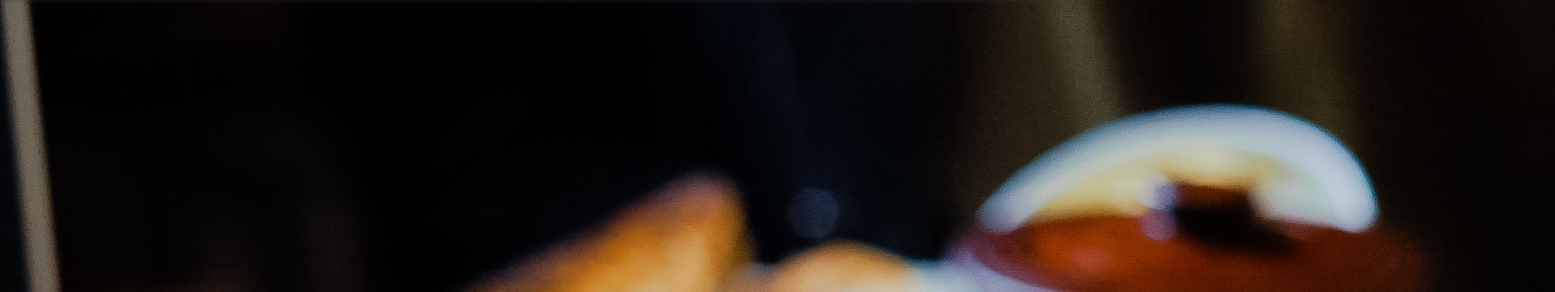
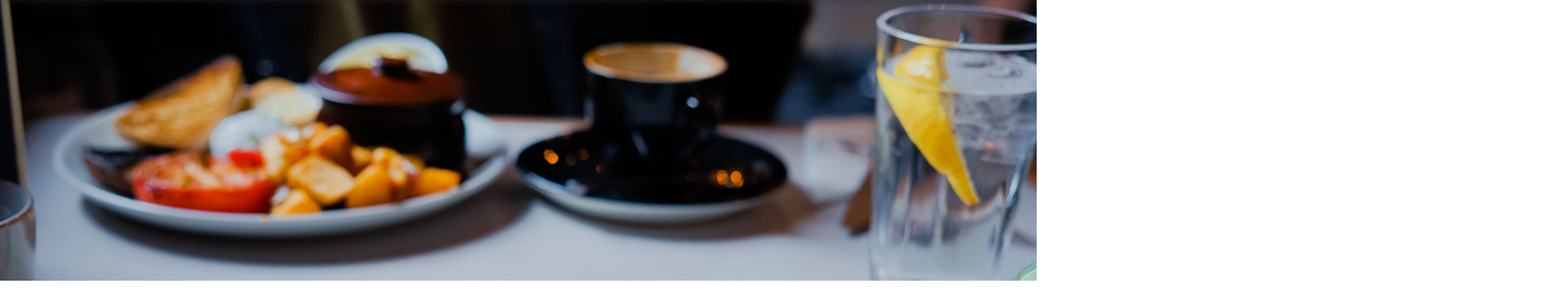
Before and after one commit to fabiandeneuville/FabianDeneuville_3_11012022, a website: page Pages/menu_à_la_française.html in a window 1280 px wide. Shown: the part 83-444 px from the top of the page at 81% size, 1920 px wide, since content can reach past the window. Drawn offline with Linux system fonts and the light colour scheme; a web font is replaced by a local one.

Commit message:
Style update

```diff
--- a/Style/style.css
+++ b/Style/style.css
@@ -66,6 +66,7 @@ body {
   padding: 0 15px 0 15px;
   font-size: 30px;
   width: 100%;
+  font-family: "roboto", Arial, Helvetica, sans-serif;
 }
 .presentation__subtitle {
   margin: 15px auto 15px auto;
@@ -95,6 +96,7 @@ body {
 .system__heading {
   margin: 25px auto 25px 25px;
   font-size: 25px;
+  font-family: "roboto", Arial, Helvetica, sans-serif;
 }
 .system__container {
   display: flex;
@@ -232,4 +234,15 @@ body {
   padding: 5px 0 5px 0;
 }
 
+.banner {
+  width: 100%;
+  height: 350px;
+  overflow: hidden;
+}
+.banner img {
+  object-fit: cover;
+  width: 100%;
+  height: auto;
+}
+
 /*# sourceMappingURL=style.css.map */
```
Also changed, not shown: 1 other file.
